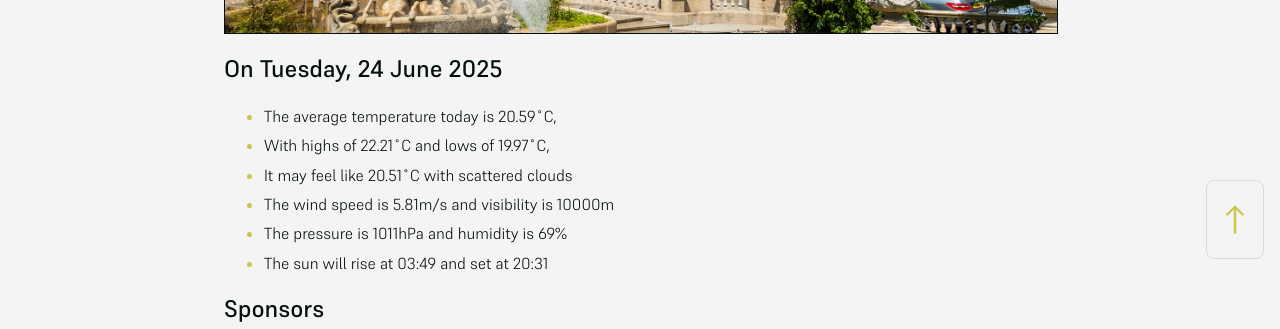
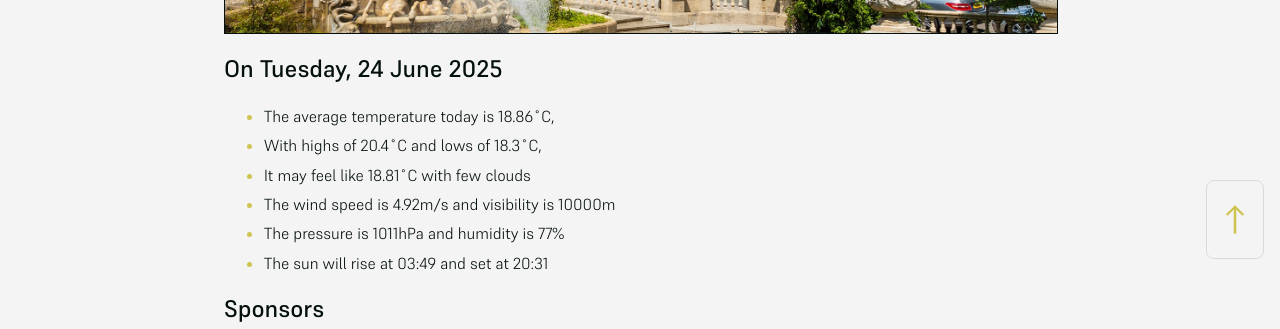
Before and after one commit to mat-0/cheltenham-open-data, a Jekyll site: the page built from index.md, in a window 1280 px wide. Shown: the part 625-954 px from the top of the page. Built offline with Jekyll 4.4.1, drawn with Linux system fonts in a browser that asks for light colours.

Commit message:
Updated 2025-06-24 19:58:06

```diff
--- a/index.md
+++ b/index.md
@@ -10,11 +10,11 @@ seo: Menu
 <!-- weather_marker starts -->
 ## On Tuesday, 24 June 2025
 
-- The average temperature today is 20.59˚C,
-- With highs of 22.21˚C and lows of 19.97˚C,
-- It may feel like 20.51˚C with scattered clouds
-- The wind speed is 5.81m/s and visibility is 10000m
-- The pressure is 1011hPa and humidity is 69%
+- The average temperature today is 18.86˚C,
+- With highs of 20.4˚C and lows of 18.3˚C,
+- It may feel like 18.81˚C with few clouds
+- The wind speed is 4.92m/s and visibility is 10000m
+- The pressure is 1011hPa and humidity is 77%
 - The sun will rise at 03:49 and set at 20:31
 
 <!-- weather_marker ends -->
```
Also changed, not shown: _data/flood.json (+4 -4 lines), _pages/fix-my-street.md (+2 -2 lines), _pages/news.md (+8 -8 lines).
